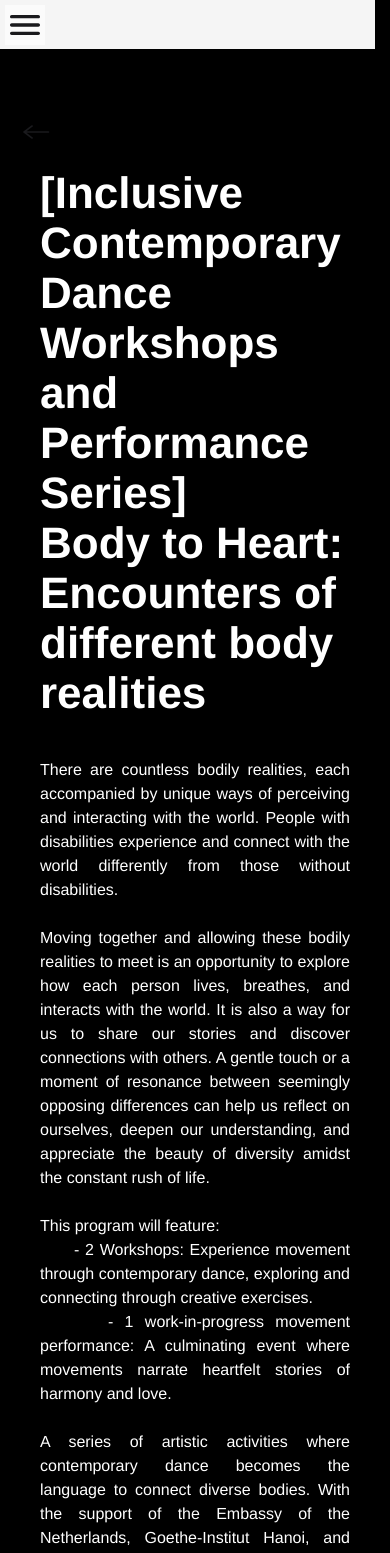
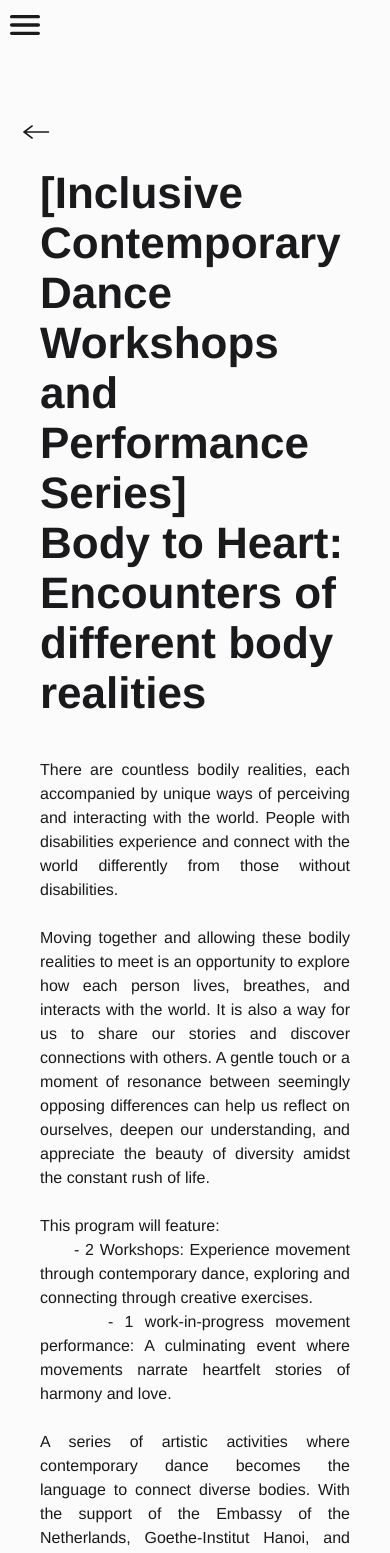
Before and after one commit to Hai-Minh/Hai-Minh.github.io, a Next.js app: page /workshops/details/body-to-heart in a window 390 px wide. Shown: the top 1553 px of the page. Built offline with nearby package versions, Linux system fonts and the light colour scheme; grey boxes are pictures that could not be loaded.

Commit message:
chore: update new theme

```diff
--- a/src/styles/NavigationBar.module.scss
+++ b/src/styles/NavigationBar.module.scss
@@ -2,7 +2,7 @@
     display: flex;
     justify-content: space-between;
     height: 72px;
-    background: #f5f5f5;
+    background: var(--background-primary);
 }
 
 .logo {
@@ -21,7 +21,7 @@
     & > a > span {
         font-size: 21px;
         font-weight: 200;
-        color: #333;
+        color: var(--text-primary);
     }
 
     & > a > img {
@@ -39,7 +39,7 @@
     & > a {
         font-size: 21px;
         font-weight: 200;
-        color: #333;
+        color: var(--text-primary);
         text-decoration: none;
     }
 }
@@ -62,7 +62,7 @@
         & > a > span {
             font-size: 21px;
             font-weight: 200;
-            color: #333;
+            color: var(--text-primary);
         }
 
         & > a > img {
--- a/src/styles/Performances.module.scss
+++ b/src/styles/Performances.module.scss
@@ -1,6 +1,6 @@
 .container {
     padding: 40px 40px 60px 40px;
-    background: #000;
+    background: var(--background-primary);
 }
 
 .content {
@@ -9,7 +9,7 @@
 
     & > h1 {
         font-size: 44px;
-        color: #fff;
+        color: var(--text-primary);
         margin-bottom: 40px;
         margin-top: 20px;
     }
@@ -24,7 +24,7 @@
             font-size: 16px;
             font-weight: 400;
             line-height: 1.5;
-            color: #fff;
+            color: var(--text-primary);
             margin: 0 20px;
         }
 
@@ -82,7 +82,7 @@
             line-height: 125%;
 
             & > a {
-                color: #fff;
+                color: var(--text-primary);
                 text-decoration: none;
 
                 &:hover {
@@ -98,7 +98,7 @@
             font-size: 16px;
             font-weight: 400;
             line-height: 1.5;
-            color: #fff;
+            color: var(--text-primary);
         }
     }
 }
@@ -263,9 +263,9 @@
     .imageGallery {
         display: flex;
         flex-direction: column;
-        gap: 8px;
+        gap: 12px;
         padding: 4px;
-        background: #111;
+        background: var(--background-primary);
 
         & .imageContainer {
             width: 100%;
--- a/src/styles/Works.module.scss
+++ b/src/styles/Works.module.scss
@@ -1,6 +1,6 @@
 .container {
     padding: 40px 40px 60px 40px;
-    background: #000;
+    background: var(--background-primary);
 }
 
 .content {
--- a/src/styles/components/BackButton.module.scss
+++ b/src/styles/components/BackButton.module.scss
@@ -8,7 +8,7 @@
             &::after {
                 content: 'Back';
                 display: inline-block;
-                color: #fff;
+                color: var(--text-primary);
                 transform: translate(6px, -6px);
             }
         }
--- a/src/styles/components/SideNavigation.module.scss
+++ b/src/styles/components/SideNavigation.module.scss
@@ -11,7 +11,7 @@
     top: 0;
     /* Stay at the top */
     left: 0;
-    background-color: #f5f5f5;
+    background-color: var(--background-primary);
     /* Black*/
     overflow-x: hidden;
     /* Disable horizontal scroll */
@@ -47,7 +47,7 @@
     display: none;
     padding-left: 5px;
     padding-top: 5px;
-    background: #f5f5f5;
+    background: var(--background-primary);
     z-index: 1;
 }
 
@@ -65,7 +65,7 @@
     margin-left: 50px;
     border: none;
     background: none;
-    color: #333;
+    color: var(--text-primary);
 }
 
 /* Style page content - use this if you want to push the page content to the right when you open the side navigation */
@@ -87,7 +87,7 @@
 @media only screen and (max-width: 768px) {
     .sideNav {
         & a {
-            color: #333;
+            color: var(--text-primary);
         }
     }
 
--- a/src/styles/components/VideoSlider.module.scss
+++ b/src/styles/components/VideoSlider.module.scss
@@ -30,13 +30,13 @@
     height: 4px;
     width: 20px;
     margin: 0 2px;
-    background-color: #666;
+    background-color: #66666633;
     border-radius: 4px;
     display: inline-block;
     transition: background-color 0.6s ease;
 
     &.active {
-        background-color: #fff;
+        background-color: #666;
     }
 }
 
--- a/src/styles/globals.css
+++ b/src/styles/globals.css
@@ -1,3 +1,8 @@
+:root {
+    --background-primary: #FBFBFB;
+    --text-primary: #1A1A1D;
+}
+
 * {
     margin: 0;
     padding: 0;
@@ -7,9 +12,9 @@
 
 html,
 body {
-    background: #f5f5f5;
+    background: var(--background-primary);
 }
 
 a {
-    color: #f5f5f5;
+    color: var(--text-primary);
 }
```
